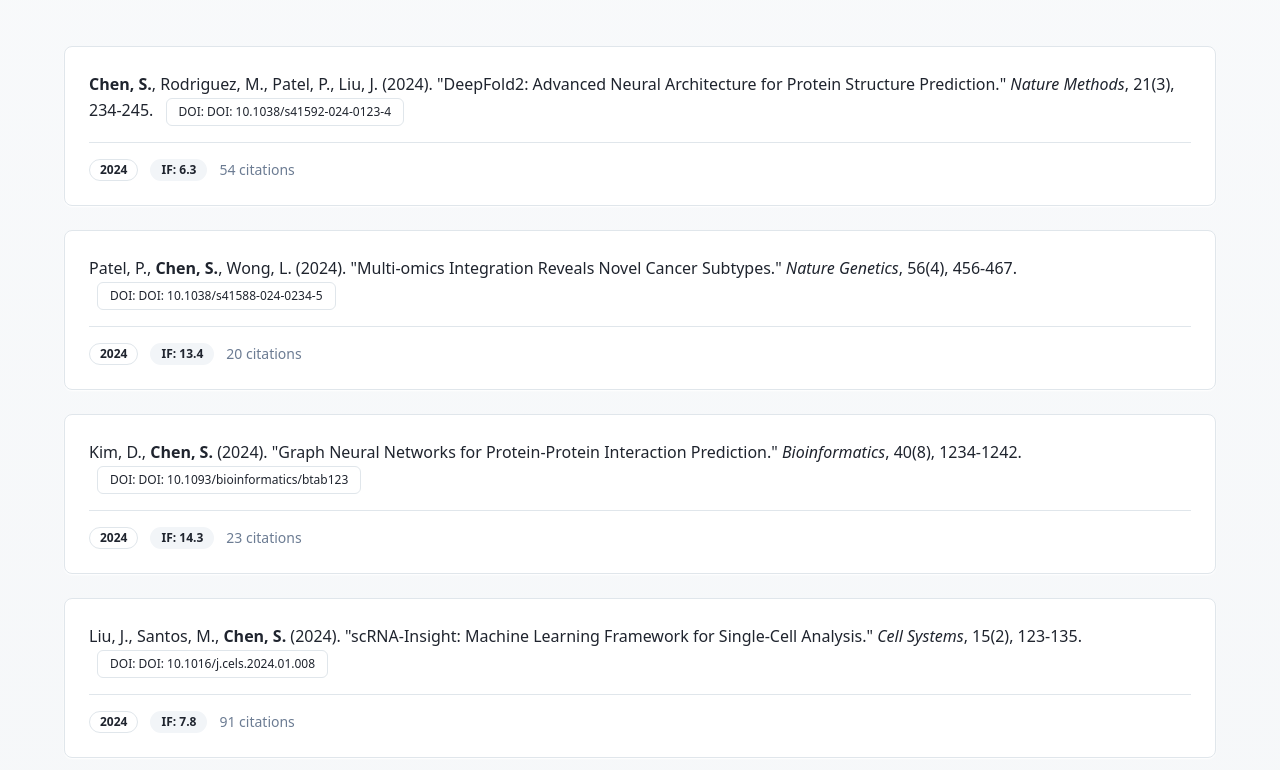
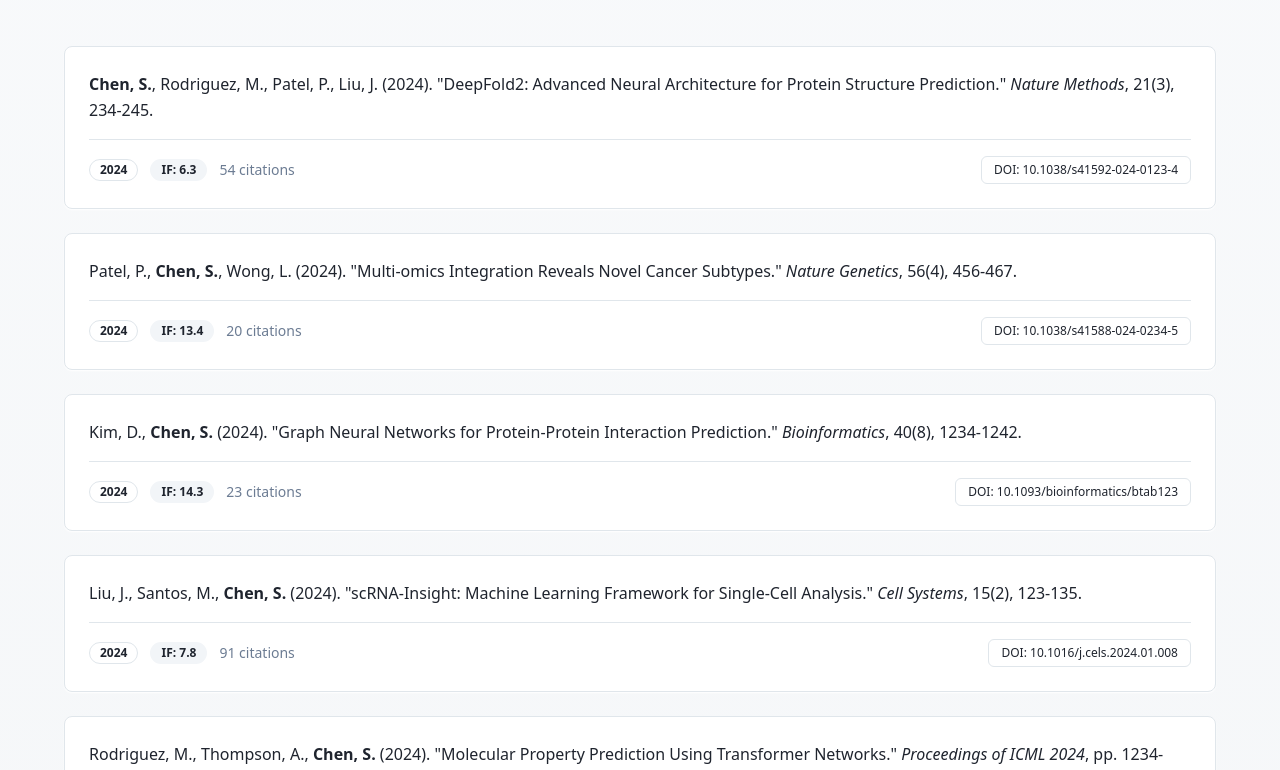
Before and after one commit to LIIA-edu/liia-site, a React (Vite) app: page / in a window 1280 px wide. Shown: the part 3750-4520 px from the top of the page. Built offline with nearby package versions, Linux system fonts and the light colour scheme.

Commit message:
Move DOI to bottom of publication cards
Move the DOI button to appear after the citation number in the publication cards. This ensures a more logical flow of information within each publication entry.

```diff
--- a/src/components/MarkdownRenderer.tsx
+++ b/src/components/MarkdownRenderer.tsx
@@ -387,6 +387,14 @@ const PublicationsRenderer = ({ content, className, limited = false }: { content
           const yearMatch = pub.match(/\((\d{4})\)/);
           const year = yearMatch ? yearMatch[1] : '2024';
 
+          // Extract DOI link from the publication
+          const doiMatch = pub.match(/\[DOI:\s*([^\]]+)\]\(([^)]+)\)/);
+          const doiText = doiMatch ? doiMatch[1] : null;
+          const doiUrl = doiMatch ? doiMatch[2] : null;
+
+          // Remove DOI from the main text for display
+          const cleanPub = pub.replace(/\s*\[DOI:\s*[^\]]+\]\([^)]+\)/, '');
+
           // Generate mock data for IF and citations
           const impact_factor = (Math.random() * 10 + 5).toFixed(1);
           const citations = Math.floor(Math.random() * 100 + 10);
@@ -412,23 +420,7 @@ const PublicationsRenderer = ({ content, className, limited = false }: { content
                           {children}
                         </strong>
                       ),
-                      a: ({ href, children, ...props }) => {
-                        // Check if this is a DOI link
-                        if (href && href.includes('doi.org')) {
-                          const doiText = children?.toString() || href;
-                          const cleanDoi = doiText.replace(/^\[DOI:\s*/, '').replace(/\]$/, '');
-                          return (
-                            <Button
-                              variant="outline"
-                              size="sm"
-                              className="h-7 px-3 text-xs ml-2"
-                              onClick={() => window.open(href, '_blank')}
-                            >
-                              DOI: {cleanDoi}
-                            </Button>
-                          );
-                        }
-                        return (
+                      a: ({ href, children, ...props }) => (
                         <a
                           href={href}
                           className="text-primary hover:text-primary/80 underline transition-colors"
@@ -438,11 +430,10 @@ const PublicationsRenderer = ({ content, className, limited = false }: { content
                         >
                           {children}
                         </a>
-                        );
-                      },
+                      ),
                     }}
                   >
-                    {pub.replace(/^\d+\.\s*/, '')}
+                    {cleanPub.replace(/^\d+\.\s*/, '')}
                   </ReactMarkdown>
                 </div>
 
@@ -450,6 +441,16 @@ const PublicationsRenderer = ({ content, className, limited = false }: { content
                   <Badge variant="outline">{year}</Badge>
                   <Badge variant="secondary">IF: {impact_factor}</Badge>
                   <span className="text-sm text-muted-foreground">{citations} citations</span>
+                  {doiText && doiUrl && (
+                    <Button
+                      variant="outline"
+                      size="sm"
+                      className="h-7 px-3 text-xs ml-auto"
+                      onClick={() => window.open(doiUrl, '_blank')}
+                    >
+                      DOI: {doiText}
+                    </Button>
+                  )}
                 </div>
               </CardContent>
             </Card>
```
Lines whose indentation alone changed are shown as unchanged.
